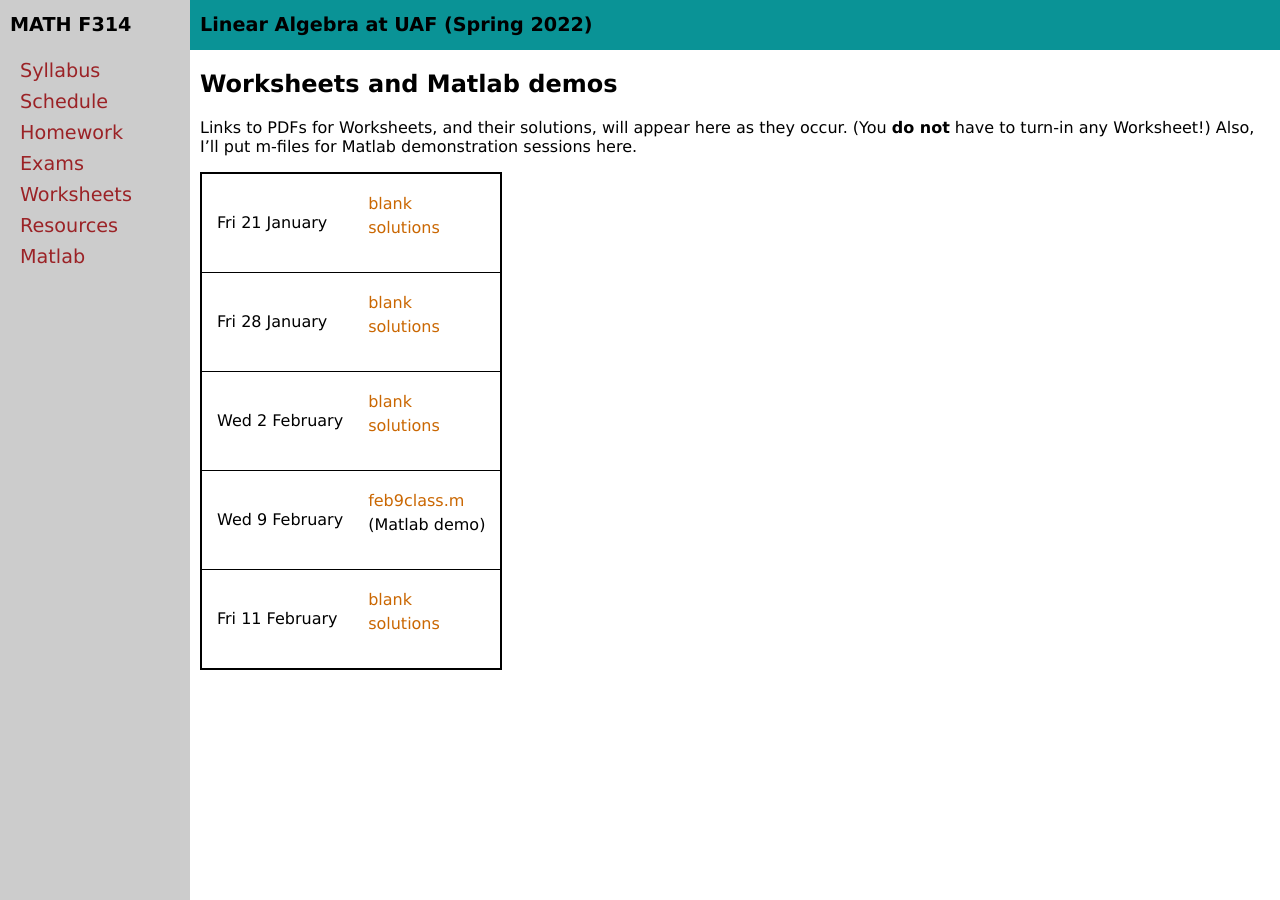
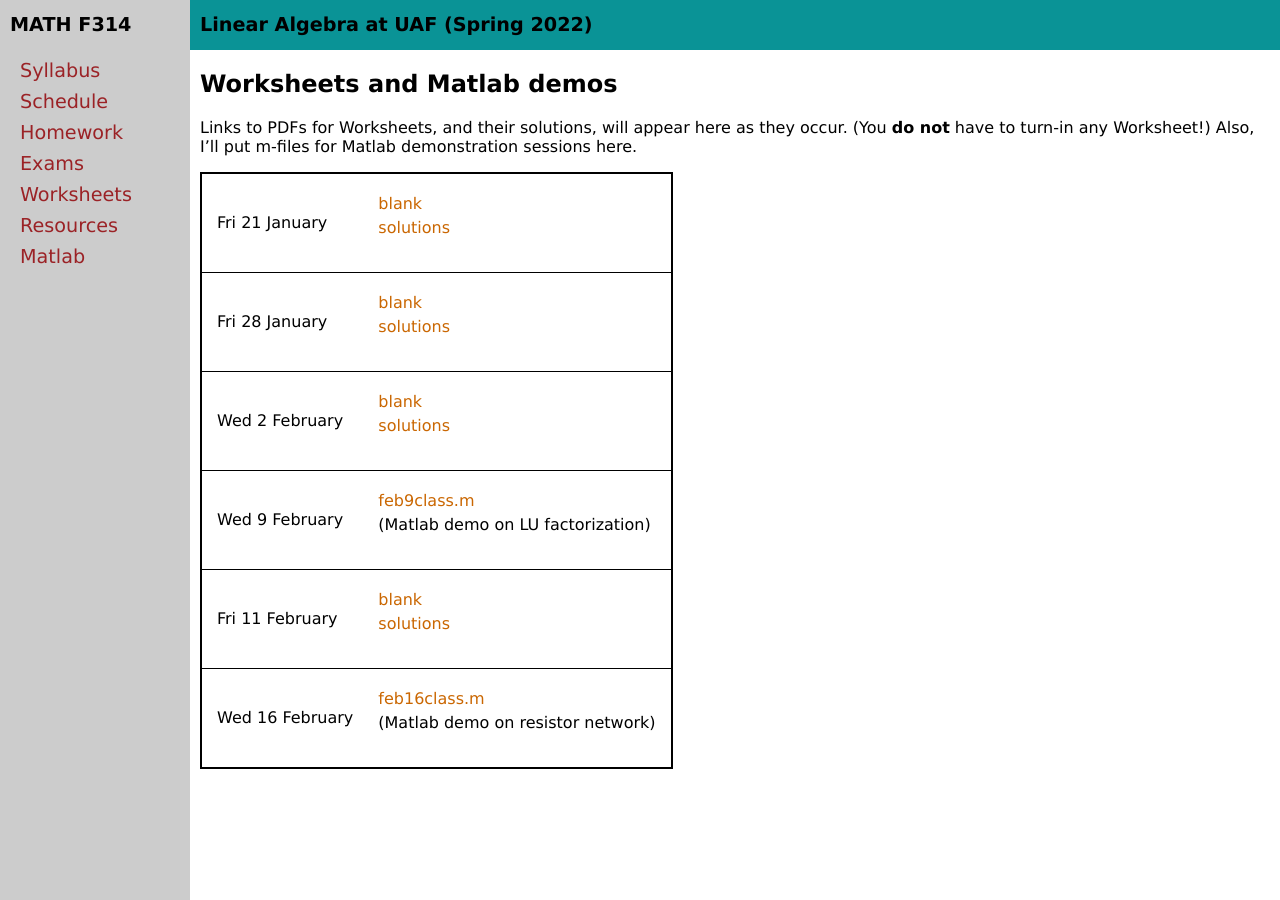
Before and after one commit to bueler/math314, a Jekyll site: the page built from worksheets.md, in a window 1280 px wide. Built offline with Jekyll 4.4.1, drawn with Linux system fonts in a browser that asks for light colours.

Commit message:
Post resistor code.

```diff
--- a/_data/worksheets.yml
+++ b/_data/worksheets.yml
@@ -12,7 +12,10 @@ worksheets:
   solutions: 2feb-solns.pdf
 - name: Wed 9 February
   file: feb9class.m
-  description: Matlab demo
+  description: Matlab demo on LU factorization
 - name: Fri 11 February
   blank: 10feb.pdf
   solutions: 10feb-solns.pdf
+- name: Wed 16 February
+  file: feb16class.m
+  description: Matlab demo on resistor network
```
Also changed, not shown: 1 other file.
